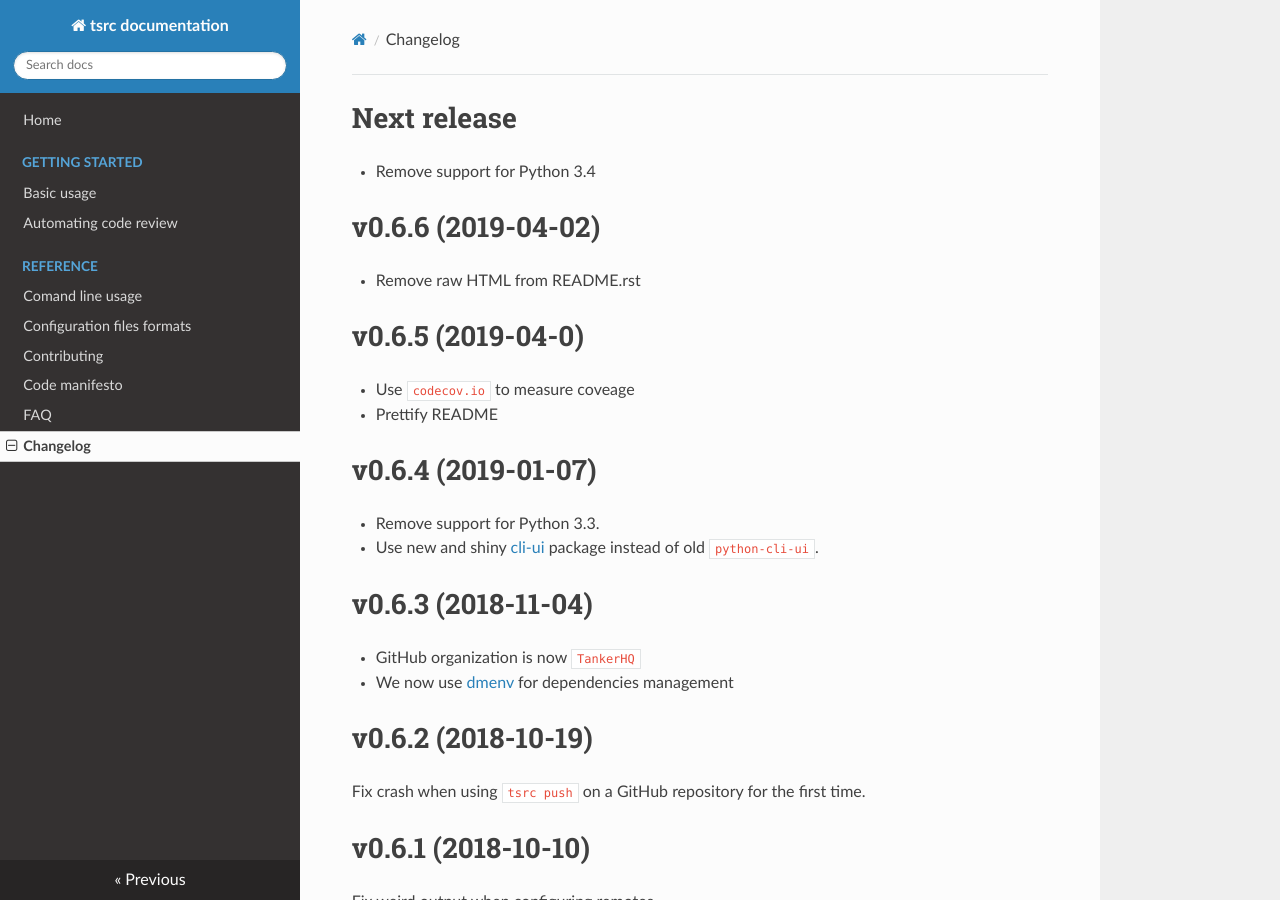
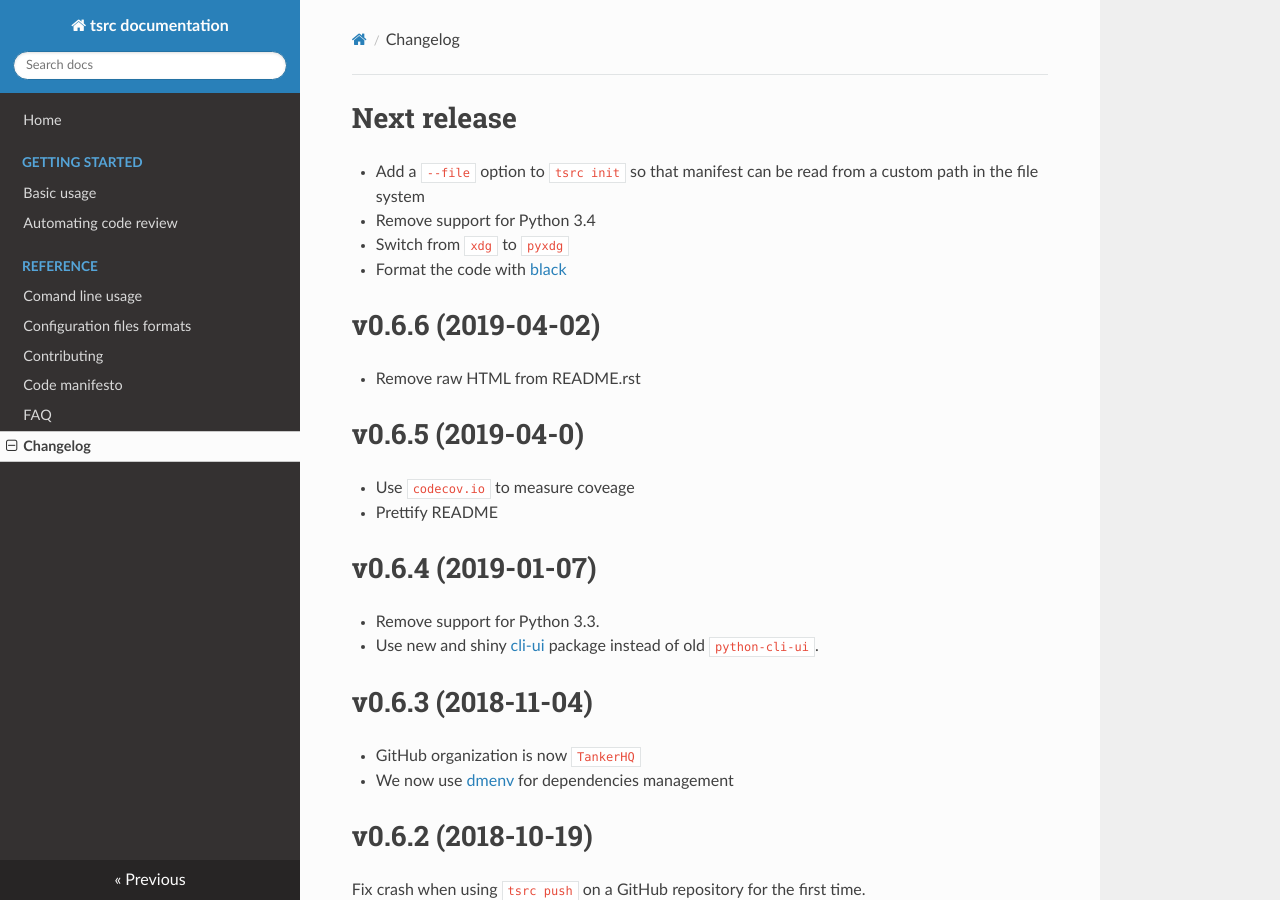
Before and after one commit to your-tools/tsrc, an MkDocs documentation site: the page built from docs/changelog.md, in a window 1280 px wide and 900 px high. Built offline with MkDocs 1.6.1, drawn with Linux system fonts in a browser that asks for light colours; nearby versions of some CDN libraries.

Commit message:
Update changelog

```diff
--- a/docs/changelog.md
+++ b/docs/changelog.md
@@ -1,6 +1,10 @@
 # Next release
 
+* Add a `--file` option to `tsrc init` so that manifest can be read from
+  a custom path in the file system
 * Remove support for Python 3.4
+* Switch from `xdg` to `pyxdg`
+* Format the code with [black](https://github.com/python/black)
 
 # v0.6.6 (2019-04-02)
 
```
